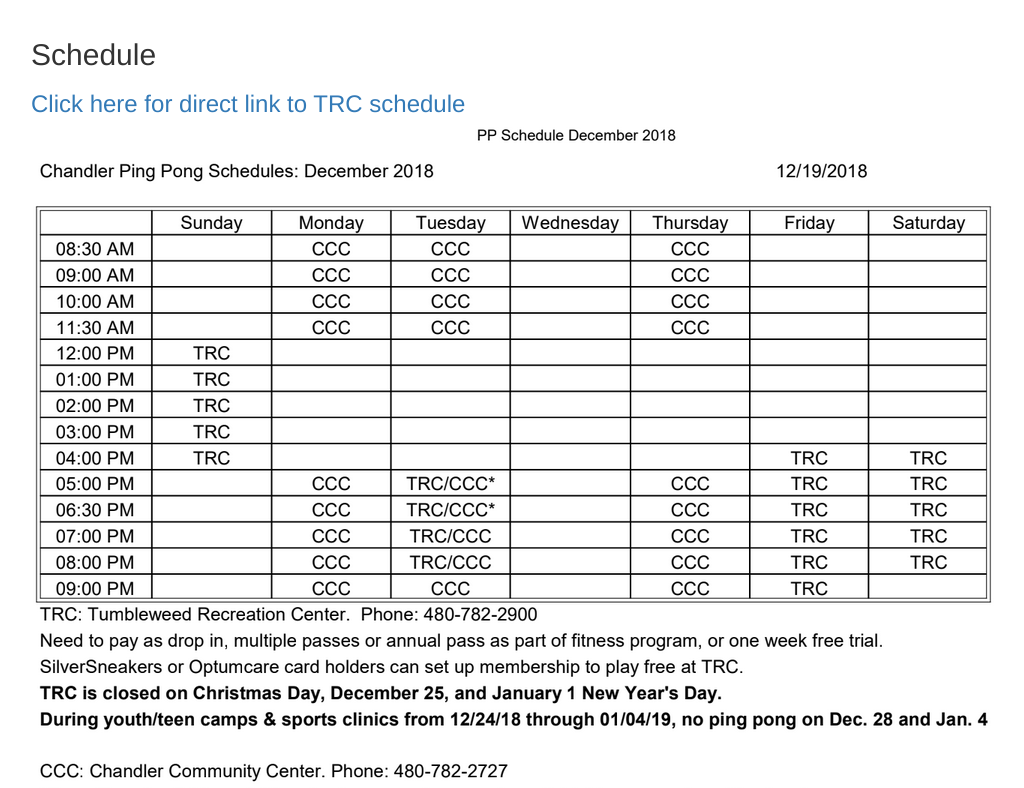
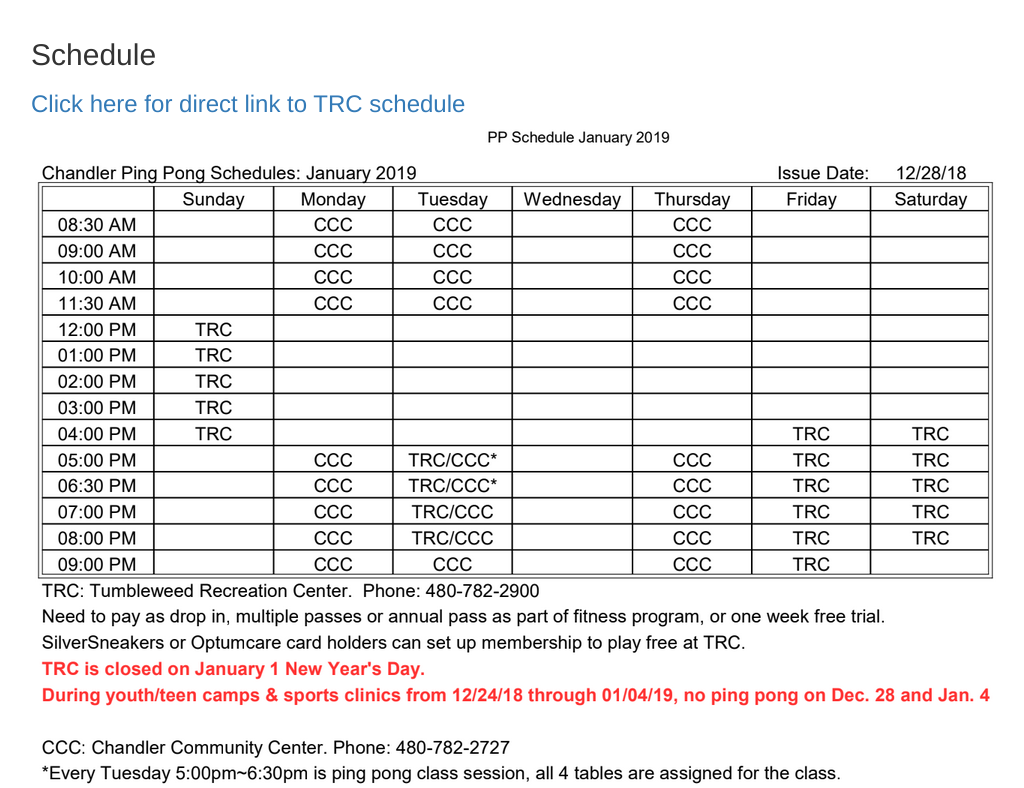
Before and after one commit to dlhpp/cttc, a plain HTML site: page index.html in a window 1280 px wide. Shown: the part 940-1728 px from the top of the page, without its empty margins (39-1063 px from the left). Drawn offline with nearby package versions, Linux system fonts and the light colour scheme.

Commit message:
new sched 2018.12.28

```diff
--- a/index.html
+++ b/index.html
@@ -135,7 +135,7 @@
         </h3>
 
         <p>
-            <img src="schedule_20181222.PNG" />
+            <img src="schedule_20181228.PNG" />
         </p>
     </div>
 </div>
```
Also changed, not shown: schedule_20181228.PNG (added).
